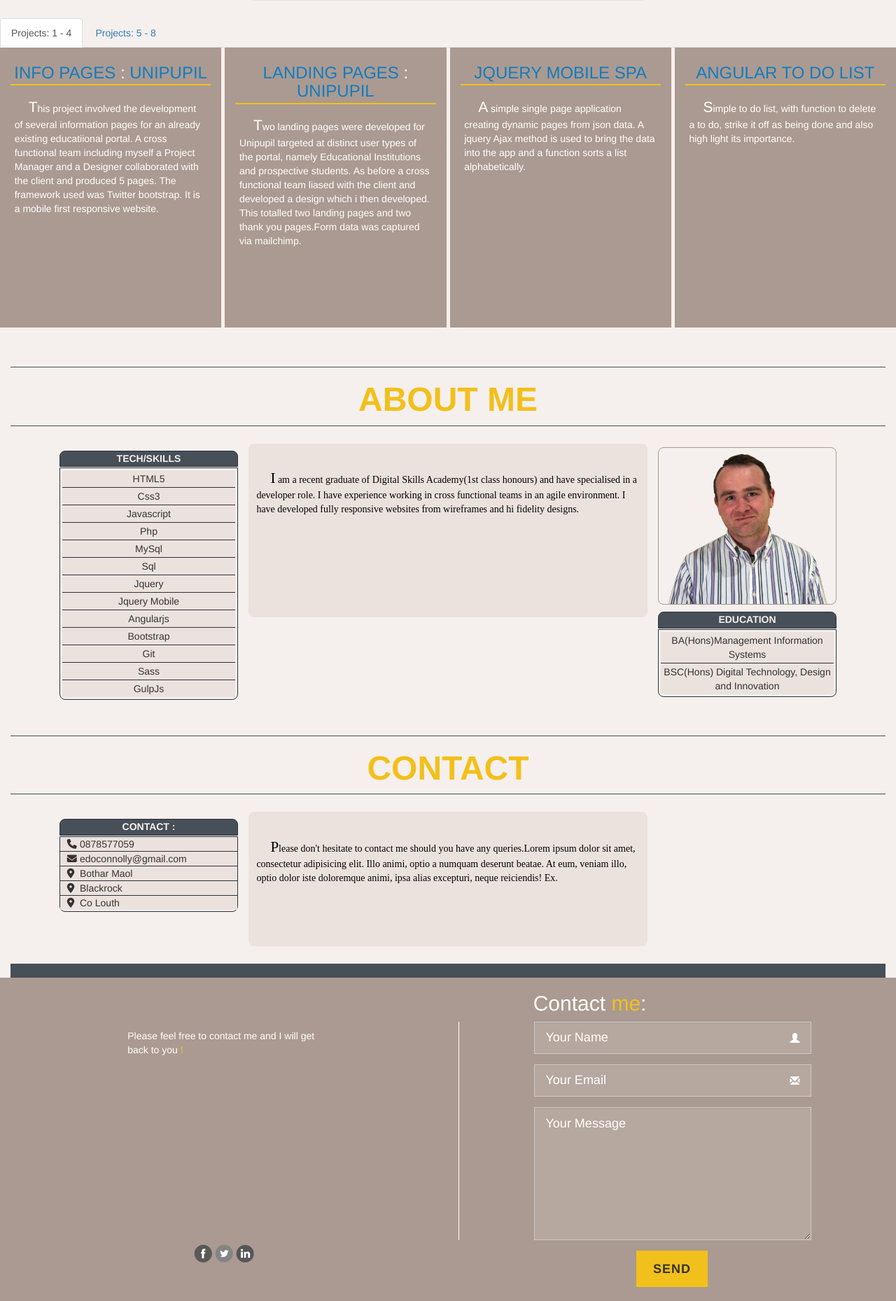
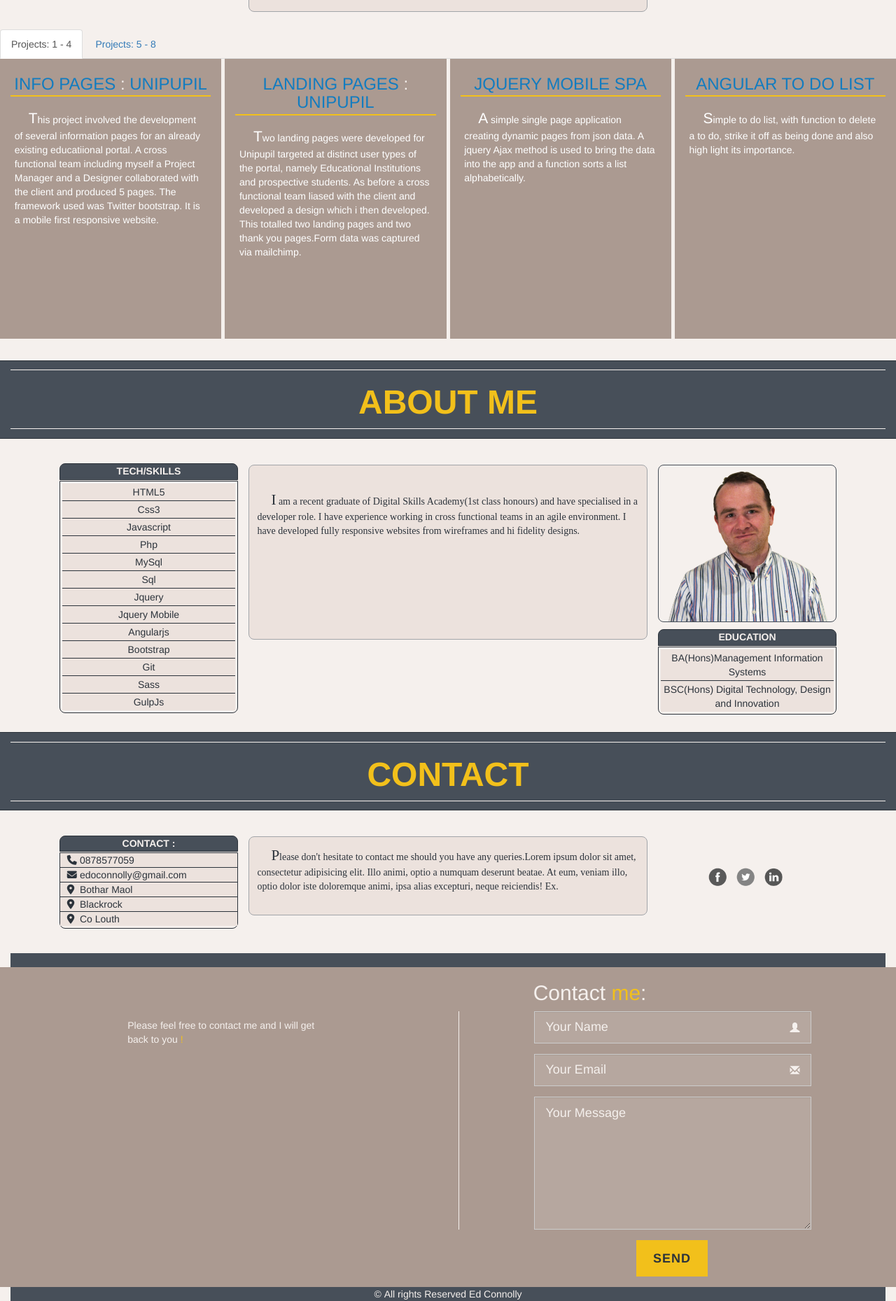
Before and after one commit to barophobe/portsite, a PHP site: page / in a window 1280 px wide. Shown: the part 1228-3087 px from the top of the page at 70% size. Run offline with PHP 8.4, Linux system fonts and the light colour scheme; a map, chart or similar area stays blank; some libraries are stand-ins or nearby versions; some web fonts are replaced; grey boxes are pictures that could not be loaded.

Commit message:
Newcolors

```diff
--- a/contact_me.php
+++ b/contact_me.php
@@ -43,7 +43,7 @@ if (!empty($_POST['name']) && !empty($_POST['email']) && !empty($_POST['message'
 
         </div>
 
-          <div class="socL">
+          <!-- <div class="socL">
 
             <ul class="landList list-inline" >
                  <li><a href="https://www.facebook.com/ed.connolly.560"><span class="hovF"></span></a></li>
@@ -52,7 +52,7 @@ if (!empty($_POST['name']) && !empty($_POST['email']) && !empty($_POST['message'
 
 
             </ul>
-        </div>
+        </div> -->
     </div>
 
 </div>
--- a/index.php
+++ b/index.php
@@ -68,9 +68,9 @@
 
 <section id="portfolio" class="section">
 
-  <div class="container-fluid">
+  <div class="container-fluid senter">
 
-    <div class="row senter">
+    <div class="row headLines">
 
         <h1 class="portHd">Portfolio</h1>
 
@@ -216,9 +216,9 @@
 
 <section id="about" class="section">
 
-  <div class="container-fluid">
+  <div class="container-fluid senter">
 
-    <div class="row senter">
+    <div class="row headLines">
 
       <h1 class="portHd ">About Me</h1>
 
@@ -300,9 +300,9 @@
 
 <section id="contact" class="section">
 
-  <div class="container-fluid">
+  <div class="container-fluid senter">
 
-    <div class="row senter">
+    <div class="row headLines">
 
         <h1 class="portHd ">Contact</h1>
 
@@ -341,6 +341,24 @@
 
   </div>
 
+
+
+<div class="col-sm-3">
+
+ <!--  <div class="socL"> -->
+
+      <ul class="sideSoc list-inline" >
+
+           <li><a href="https://www.facebook.com/ed.connolly.560"><span class="hovF"></span></a></li>
+            <li><a href="https://twitter.com/edddddd"><span class="hovT"></span></a></li>
+            <li><a href="https://www.linkedin.com/in/edmond-connolly-6b2a84116?trk=nav_responsive_tab_profile"><span class="hovL"></span></a></li>
+
+      </ul>
+
+  <!-- </div> -->
+
+</div>
+
 </div>
 
 </section>
--- a/media.scss
+++ b/media.scss
@@ -1,203 +1,203 @@
 
-// $pink: #ffaaaa;
-// $blueB: #6dadd5;
-// $blueD: #127cc0;
-// $yellow:#f2c01b;
-// $white:#ffffff;
-// $overlay: rgba(45,45,45,0.9);
-// $greyL:#c0c0c0;
-// $greyD:#959595;
+$pink: #ffaaaa;
+$blueB: #6dadd5;
+$blueD: #127cc0;
+$yellow:#f2c01b;
+$white:#ffffff;
+$overlay: rgba(45,45,45,0.9);
+$greyL:#c0c0c0;
+$greyD:#959595;
 
 
-// @media (max-width: 767px) {
-//   .portHd {
-//     font-size: 78px; } }
-// @media (max-width: 540px) {
-//   .portHd {
-//     font-size: 60px; } }
-// @media (max-width: 400px) {
-//   .portHd {
-//     font-size: 48px; } }
+@media (max-width: 767px) {
+  .portHd {
+    font-size: 78px; } }
+@media (max-width: 540px) {
+  .portHd {
+    font-size: 60px; } }
+@media (max-width: 400px) {
+  .portHd {
+    font-size: 48px; } }
 
 
-// @media screen and (max-width: 1281px) {
+@media screen and (max-width: 1281px) {
 
 
-// }
+}
 
 
 
-// @media screen and (max-width: 840px) {
-// #logo {
-//   max-width:50%;}
+@media screen and (max-width: 840px) {
+#logo {
+  max-width:50%;}
 
-// .effects {
-//   padding-left: 2px;
-// }
-// .effects .img {
-//   position: relative;
-//   float: left;
-//   margin-bottom: 5px;
-//   width: 49%;
-//   overflow: hidden;
-//   // background:$greyL;
-//   height: 300px;
-//   font-size: 10px;
-// }
-// .effects .img:nth-child(n) {
-//   margin-right: 0px;
-// }
-// .effects .img:first-child {
-//   margin-left: 0px;
-// }
-// .effects .img:last-child {
-//   margin-right: 0;
-// }
-// .effects .img img {
-//   display: block;
-//   margin: 0;
-//   padding: 0;
-//   max-width: 100%;
-//   height: 300px;
-// }
-//  .sec {
-//   margin-left:2px;
-//  }
-// .overlay {
-//   display: block;
-//   position: absolute;
-//   z-index: 20;
-//   // background: $overlay;
-//   overflow: hidden;
-//   transition: all 0.5s;
+.effects {
+  padding-left: 2px;
+}
+.effects .img {
+  position: relative;
+  float: left;
+  margin-bottom: 5px;
+  width: 49%;
+  overflow: hidden;
+  // background:$greyL;
+  height: 300px;
+  font-size: 10px;
+}
+.effects .img:nth-child(n) {
+  margin-right: 0px;
+}
+.effects .img:first-child {
+  margin-left: 0px;
+}
+.effects .img:last-child {
+  margin-right: 0;
+}
+.effects .img img {
+  display: block;
+  margin: 0;
+  padding: 0;
+  max-width: 100%;
+  height: 300px;
+}
+ .sec {
+  margin-left:2px;
+ }
+.overlay {
+  display: block;
+  position: absolute;
+  z-index: 20;
+  // background: $overlay;
+  overflow: hidden;
+  transition: all 0.5s;
 
-// }
+}
 
 
 
-// a.close-overlay {
-//   display: block;
-//   position: absolute;
-//   top: 0;
-//   right: 0;
-//   z-index: 100;
-//   width: 20px;
-//   height: 20px;
-//   font-size: 8px;
-//   font-weight: 700;
-//   color: $white;
-//   line-height:20px;
-//   text-align: center;
-//   background-color: #000;
-//   cursor: pointer;
-// }
-// a.close-overlay.hidden {
-//   display: none;
-// }
+a.close-overlay {
+  display: block;
+  position: absolute;
+  top: 0;
+  right: 0;
+  z-index: 100;
+  width: 20px;
+  height: 20px;
+  font-size: 8px;
+  font-weight: 700;
+  color: $white;
+  line-height:20px;
+  text-align: center;
+  background-color: #000;
+  cursor: pointer;
+}
+a.close-overlay.hidden {
+  display: none;
+}
 
-// a.expand {
-//   width:35%;
-//   height: 17%;
-//   display: block;
-//   position: absolute;
-//   z-index: 100;
-//   border: solid 3px #fff;
-//   text-align: center;
-//   color: $white;
-//   line-height: 50px;
-//   font-weight: 700;
-//   font-size: 12px;
+a.expand {
+  width:35%;
+  height: 17%;
+  display: block;
+  position: absolute;
+  z-index: 100;
+  border: solid 3px #fff;
+  text-align: center;
+  color: $white;
+  line-height: 50px;
+  font-weight: 700;
+  font-size: 12px;
 
-// }
-// a.expand1 {
-//   @extend .expand;
+}
+a.expand1 {
+  @extend .expand;
 
-// }
+}
 
-// /* ============================================================
-//   EFFECT 1 - SLIDE IN BOTTOM
-// ============================================================ */
-// #effect-1 .overlay {
-//   bottom: 0;
-//   left: 0;
-//   right: 0;
-//   width: 100%;
-//   height: 0;
-// }
-// #effect-1 .overlay a.expand {
-//   left: 0;
-//   right: 0;
-//   bottom: 25%;
-//   margin: 0 0 -10% 5%;
-// }
+/* ============================================================
+  EFFECT 1 - SLIDE IN BOTTOM
+============================================================ */
+#effect-1 .overlay {
+  bottom: 0;
+  left: 0;
+  right: 0;
+  width: 100%;
+  height: 0;
+}
+#effect-1 .overlay a.expand {
+  left: 0;
+  right: 0;
+  bottom: 25%;
+  margin: 0 0 -10% 5%;
+}
 
-// #effect-1 .overlay a.expand1 {
-//   left: 0;
-//   right: 0;
-//   bottom: 25%;
-//   margin: 0 0 -10% 55%;
-// }
+#effect-1 .overlay a.expand1 {
+  left: 0;
+  right: 0;
+  bottom: 25%;
+  margin: 0 0 -10% 55%;
+}
 
 
-// #effect-1 .img.hover .overlay {
-//   height: 100%;
-// }
+#effect-1 .img.hover .overlay {
+  height: 100%;
+}
 
 
 
-// .portH {
-// color:$blueD;
-// padding: 1%;
-// text-align:center;
-// font-size: 18px;
-// }
+.portH {
+color:$blueD;
+padding: 1%;
+text-align:center;
+font-size: 18px;
+}
 
-// .overHead3 {
-//   text-transform: uppercase;
-//   color:$white;
-//   padding: 0 0 0 2%;
-//   font-size: 18px;
-// }
+.overHead3 {
+  text-transform: uppercase;
+  color:$white;
+  padding: 0 0 0 2%;
+  font-size: 18px;
+}
 
 
 
-// }
+}
 
 
 
-// @media only screen and (min-width:401px) and (max-width: 840px)  {
+@media only screen and (min-width:401px) and (max-width: 840px)  {
 
-// .effects .img {
+.effects .img {
 
-//   height: 350px;
-// }
+  height: 350px;
+}
 
-// }
+}
 
 
-// @media only screen and (min-width:641px) and (max-width: 992px)  {
+@media only screen and (min-width:641px) and (max-width: 992px)  {
 
 
 
-// }
+}
 
 
-// @media only screen and (min-width:315px) and (max-width: 400px)  {
-// .portH {
-// color:$blueD;
-// padding: 0;
-// text-align:center;
-// font-size: 14px;
-// }
+@media only screen and (min-width:315px) and (max-width: 400px)  {
+.portH {
+color:$blueD;
+padding: 0;
+text-align:center;
+font-size: 14px;
+}
 
-// .effects .img {
+.effects .img {
 
-//   height: 300px;
-// }
+  height: 300px;
+}
 
 
 
-// }
+}
 
 //   @media only screen and (min-width:394px) and (max-width: 800px)  {
 
--- a/portfolio.css
+++ b/portfolio.css
@@ -8,11 +8,13 @@
 
 .bio, .bio1 {
   padding: 3% 1% 10% 1%;
+  margin-top: 1%;
   text-indent: 20px;
   font-family: raledev;
   background-color: #ece2dd;
   height: 100%;
-  border-radius: 8px; }
+  border-radius: 8px;
+  border: 1px solid #A2A5A9; }
 
 .bio p:first-letter, .bio1 p:first-letter {
   font-size: 150%; }
@@ -21,7 +23,7 @@
   font-style: bold; }
 
 .bio1 {
-  padding: 3% 1% 5% 1%; }
+  padding: 1% 1% 0 1%; }
 
 .clFl {
   clear: both; }
@@ -33,9 +35,8 @@ body {
   background-color: #f5f0ed; }
 
 .picBor {
-  border: 1px solid #AB9A91;
-  border-radius: 8px;
-  margin-top: 2%; }
+  border: 1px solid #474F59;
+  border-radius: 8px; }
 
 #edPic {
   max-width: 100%; }
@@ -111,7 +112,7 @@ body {
 .ed, .ed1 {
   background: #474F59;
   text-align: center;
-  color: #ffffff;
+  color: #f5f0ed;
   margin-top: 2%; }
 
 .ed1 {
@@ -207,12 +208,12 @@ body {
 /*#57585a*/
 .ftBkg {
   background-color: #0B0909;
-  color: #fff;
+  color: #f5f0ed;
   text-align: center;
   padding-top: 1%; }
 
 .frmConHd {
-  color: #fff;
+  color: #f5f0ed;
   font-style: bold; }
 
 .frmConHd2 {
@@ -220,50 +221,50 @@ body {
   font-style: bold; }
 
 .portDots {
-  color: #ffffff; }
+  color: #f5f0ed; }
 
 textarea {
   background-color: #b6a79f !important;
-  color: #fff !important;
+  color: #f5f0ed !important;
   border-radius: 0 !important; }
 
 input[type="text"] {
   background-color: #b6a79f !important;
-  color: #fff !important;
+  color: #f5f0ed !important;
   border-radius: 0; }
 
 input[type="email"] {
   background-color: #b6a79f !important;
-  color: #fff !important;
+  color: #f5f0ed !important;
   border-radius: 0; }
 
 input::-webkit-input-placeholder {
-  color: #fff !important; }
+  color: #f5f0ed !important; }
 
 input:-moz-placeholder {
   /* Firefox 18- */
-  color: #fff !important; }
+  color: #f5f0ed !important; }
 
 input::-moz-placeholder {
   /* Firefox 19+ */
-  color: #fff !important; }
+  color: #f5f0ed !important; }
 
 input:-ms-input-placeholder {
-  color: #fff !important; }
+  color: #f5f0ed !important; }
 
 textarea::-webkit-input-placeholder {
-  color: #fff !important; }
+  color: #f5f0ed !important; }
 
 textarea:-moz-placeholder {
   /* Firefox 18- */
-  color: #fff !important; }
+  color: #f5f0ed !important; }
 
 textarea::-moz-placeholder {
   /* Firefox 19+ */
-  color: #fff !important; }
+  color: #f5f0ed !important; }
 
 textarea:-ms-input-placeholder {
-  color: #fff !important; }
+  color: #f5f0ed !important; }
 
 .form-control:focus, input:focus, input[type]:focus, .uneditable-input:focus {
   border-color: rgba(242, 192, 27, 0.8);
@@ -275,10 +276,11 @@ textarea:-ms-input-placeholder {
   box-shadow: 0 1px 1px rgba(242,192,27, 0.075) inset, 0 0 8px rgba(242,192,27, 0.6);
 }*/
 .whtIco {
-  color: #fff !important; }
+  color: #f5f0ed !important; }
 
 .btn {
   background: #f2c01b;
+  color: #2C333B;
   padding: 14px 24px;
   border: 0 none;
   font-weight: 700;
@@ -304,7 +306,7 @@ textarea:-ms-input-placeholder {
   border-radius: 0; }
 
 .ftBor {
-  border-left: 1px solid #fff; }
+  border-left: 1px solid #f5f0ed; }
 
 @media (max-width: 995px) {
   .ftBor {
@@ -316,7 +318,7 @@ textarea:-ms-input-placeholder {
   text-align: center; }
 
 .conTxt {
-  color: #ffffff;
+  color: #f5f0ed;
   padding: 2%; }
 
 .messPlc {
@@ -333,8 +335,13 @@ textarea:-ms-input-placeholder {
   margin: 0; }
 
 .landList > li > a {
-  color: #ffffff;
+  color: #f5f0ed;
   font-size: 22px; }
+
+.sideSoc {
+  @extends .landlist;
+  text-align: center;
+  margin-top: 22%; }
 
 .overHead {
   text-transform: uppercase;
@@ -410,9 +417,15 @@ textarea:-ms-input-placeholder {
     font-size: 48px; } }
 .senter {
   text-align: center;
-  border-top: 1px solid #474F59;
-  border-bottom: 1px solid #474F59;
+  border-top: 1px solid #2C333B;
+  border-bottom: 1px solid #2C333B;
+  background-color: #474F59;
   margin: 2% 0 2%; }
+
+.headLines {
+  margin: 1% 0 1% 0;
+  border-top: 1px solid #f5f0ed;
+  border-bottom: 1px solid #f5f0ed; }
 
 .tabsCenter {
   margin: 0 auto; }
@@ -480,9 +493,9 @@ a.expand, a.expand1 {
   display: block;
   position: absolute;
   z-index: 2;
-  border: solid 3px #fff;
+  border: solid 3px #f5f0ed;
   text-align: center;
-  color: #ffffff;
+  color: #f5f0ed;
   line-height: 40px;
   font-weight: 700;
   font-size: 12px; }
@@ -656,25 +669,25 @@ h3.overHead3 {
     z-index: 100;
     border: solid 3px #fff;
     text-align: center;
-    color: #ffffff;
+    color: #f5f0ed;
     line-height: 30px;
     font-weight: 700;
     font-size: 8px; } }
 .weighty {
-  color: #000000;
+  color: #2C333B;
   font-weight: 400; }
 
 .transHd {
   /* Safari 4-5, Chrome 1-9 */
-  background: -webkit-gradient(radial, from(rgba(45, 45, 45, 0.6)), to(#ffffff));
+  background: -webkit-gradient(radial, from(rgba(45, 45, 45, 0.6)), to(#f5f0ed));
   /* Safari 5.1, Chrome 10+ */
-  background: -webkit-radial-gradient(#ffffff, rgba(45, 45, 45, 0.6) 72%);
+  background: -webkit-radial-gradient(#f5f0ed, rgba(45, 45, 45, 0.6) 72%);
   /* Firefox 3.6+ */
-  background: -moz-radial-gradient(#ffffff, rgba(45, 45, 45, 0.6) 72%);
+  background: -moz-radial-gradient(#f5f0ed, rgba(45, 45, 45, 0.6) 72%);
   /* IE 10 */
-  background: -ms-radial-gradient(#ffffff, rgba(45, 45, 45, 0.6) 72%);
+  background: -ms-radial-gradient(#f5f0ed, rgba(45, 45, 45, 0.6) 72%);
   /* Opera 11.10+ */
-  background: -o-radial-gradient(#ffffff, rgba(45, 45, 45, 0.6) 72%); }
+  background: -o-radial-gradient(#f5f0ed, rgba(45, 45, 45, 0.6) 72%); }
 
 .effects .img {
   /* Safari 4-5, Chrome 1-9 */
@@ -1413,6 +1426,7 @@ div.bkGrnd {
   .eduLst li {
     background-color: #ece2dd;
     border-bottom: 1px solid #2C333B;
+    color: #2C333B;
     text-align: center;
     padding: 2px 0 2px 0; }
   .eduLst li:last-child {
@@ -1431,6 +1445,9 @@ div.bkGrnd {
   padding-top: 3px;
   margin-bottom: 0px; }
 
+.edu1 {
+  margin-top: 1%; }
+
 .topAro {
   position: fixed;
   width: 50px;
@@ -1462,6 +1479,7 @@ ul.cont {
   border-bottom-right-radius: 8px;
   border-bottom-left-radius: 8px; }
   ul.cont li {
+    color: #2C333B;
     padding-left: 2em;
     border-bottom: 1px solid #2C333B;
     background-color: #ece2dd; }
--- a/portfolio.scss
+++ b/portfolio.scss
@@ -4,7 +4,7 @@ $pinkT:  rgba(255,170,170, 0.2);
 $blueB: #6dadd5;
 $blueD: #127cc0;
 $yellow:#f2c01b;
-$white:#ffffff;
+$white:#f5f0ed;
 $overlay: rgba(45,45,45,0.9);
 $overlayHd: rgba(45,45,45,0.6);
 $overlayT: rgba(45,45,45,0);
@@ -31,11 +31,13 @@ width:220px;
 
  .bio {
   padding:3% 1% 10% 1%;
+  margin-top: 1%;
   text-indent: 20px;
   font-family: raledev;
   background-color:darken($bckGrnd,5%);
   height:100%;
  border-radius:8px;
+ border: 1px solid $blue1;
 }
 .bio p:first-letter {
 
@@ -46,7 +48,7 @@ width:220px;
 }
 .bio1{
   @extend .bio;
-   padding:3% 1% 5% 1%;
+   padding:1% 1% 0 1%;
 }
 
 .clFl {
@@ -61,9 +63,9 @@ body {
 }
 
 .picBor{
-border:1px solid $greyL;
+border:1px solid $blue3;
 border-radius:8px;
-margin-top: 2%;
+// margin-top: 2%;
 }
 #edPic{
   max-width: 100%;
@@ -280,13 +282,13 @@ margin-top: 2%;
 }/*#57585a*/
 .ftBkg {
   background-color:#0B0909;
-  color:#fff;
+  color:$white;
   text-align: center;
   padding-top:1%;
 }
 
 .frmConHd {
-  color:#fff;
+  color:$white;
   font-style: bold;
 }
 .frmConHd2 {
@@ -303,42 +305,42 @@ margin-top: 2%;
 
 textarea{
     background-color:lighten($greyL,5%) !important;
-    color: #fff !important;
+    color: $white !important;
     border-radius: 0 !important;
 
 }
 
 input[type="text"]{
 background-color:lighten($greyL,5%) !important;
-color: #fff !important;
+color: $white !important;
 border-radius: 0;
 
 }
 input[type="email"]{
 background-color:lighten($greyL,5%) !important;
-color: #fff !important;
+color: $white !important;
 border-radius: 0;
 
 }
 
 input::-webkit-input-placeholder {
-color: #fff !important;
+color: $white !important;
 
 }
 
 input:-moz-placeholder { /* Firefox 18- */
-color: #fff !important;
+color: $white !important;
 
 }
 
 input::-moz-placeholder {  /* Firefox 19+ */
-color: #fff !important;
+color: $white !important;
 
 }
 
 
 input:-ms-input-placeholder {
-color: #fff !important;
+color: $white !important;
 
 }
 
@@ -347,19 +349,19 @@ color: #fff !important;
 
 
 textarea::-webkit-input-placeholder {
-color: #fff !important;
+color: $white !important;
 }
 
 textarea:-moz-placeholder { /* Firefox 18- */
-color: #fff !important;
+color: $white !important;
 }
 
 textarea::-moz-placeholder {  /* Firefox 19+ */
-color: #fff !important;
+color: $white !important;
 }
 
 textarea:-ms-input-placeholder {
-color: #fff !important;
+color: $white !important;
 }
 
 .form-control:focus, input:focus, input[type]:focus, .uneditable-input:focus {
@@ -375,12 +377,13 @@ color: #fff !important;
 }*/
 
 .whtIco {
-  color: #fff !important;
+  color: $white !important;
 }
 
 
 .btn {
   background: $yellow;
+  color:$blue4;
     padding: 14px 24px;
     border: 0 none;
     font-weight: 700;
@@ -415,7 +418,7 @@ color: #fff !important;
 
 
 .ftBor {
-  border-left: 1px solid #fff;
+  border-left: 1px solid $white;
 }
 @media (max-width: 995px) {
 
@@ -456,6 +459,13 @@ color: #fff !important;
 
   color: $white;
   font-size: 22px;
+}
+
+.sideSoc{
+  @extends .landlist;
+  text-align: center;
+  margin-top: 22%;
+  // display: inline;
 }
 
 
@@ -550,10 +560,16 @@ margin: auto;
 
  .senter {
   text-align: center;
-  border-top:1px solid $blue3;
-  border-bottom:1px solid $blue3;
+  border-top:1px solid $blue4;
+  border-bottom:1px solid $blue4;
+  background-color:$blue3;
   // border-radius: 8px;
   margin: 2% 0 2%;
+ }
+ .headLines{
+  margin:1% 0 1% 0;
+  border-top:1px solid $bckGrnd;
+  border-bottom:1px solid $bckGrnd;
  }
 
 .tabsCenter {
@@ -632,7 +648,7 @@ a.expand {
   display: block;
   position: absolute;
   z-index: 2;
-  border: solid 3px #fff;
+  border: solid 3px $white;
   text-align: center;
   color: $white;
   line-height: 40px;
@@ -746,7 +762,7 @@ border-bottom: 2px solid $yellow;
     height: 20px;
     font-size: 8px;
     font-weight: 700;
-    color: #ffffff;
+    color: $white;
     line-height: 20px;
     text-align: center;
     background-color: #000;
@@ -763,7 +779,7 @@ border-bottom: 2px solid $yellow;
     z-index: 100;
     border: solid 3px #fff;
     text-align: center;
-    color: #ffffff;
+    color: $white;
     line-height: 50px;
     font-weight: 700;
     font-size: 12px; }
@@ -801,7 +817,7 @@ border-bottom: 2px solid $yellow;
 
   .overHead3 {
     text-transform: uppercase;
-    color: #ffffff;
+    color: $white;
     padding: 0 0 0 2%;
     font-size: 18px; } }
 
@@ -826,7 +842,7 @@ border-bottom: 2px solid $yellow;
     z-index: 100;
     border: solid 3px #fff;
     text-align: center;
-    color: #ffffff;
+    color: $white;
     line-height: 30px;
     font-weight: 700;
     font-size: 8px; }
@@ -837,7 +853,7 @@ border-bottom: 2px solid $yellow;
 
 
 .weighty{
-  color: #000000;
+  color: $blue4;
   font-weight: 400;
 }
 
@@ -1688,6 +1704,7 @@ div.bkGrnd {
     li {
       background-color:darken($bckGrnd,5%);
       border-bottom:1px solid $blue4;
+      color: $blue4;
       text-align: center;
       padding:2px 0 2px 0;
     }
@@ -1715,6 +1732,7 @@ div.bkGrnd {
 }
 .edu1 {
   @extend .edu;
+  margin-top: 1%;
 }
 .topAro {
   position:fixed;
@@ -1757,6 +1775,7 @@ ul.cont {
   border-bottom-left-radius:8px;
 
 li {
+  color:$blue4;
   padding-left: 2em;
   border-bottom:1px solid $blue4;
   background-color:darken($bckGrnd,5%);
```
Also changed, not shown: other parts of portfolio.css (+11 -11 lines), media.css (+130 -0 lines), 2 other files.
